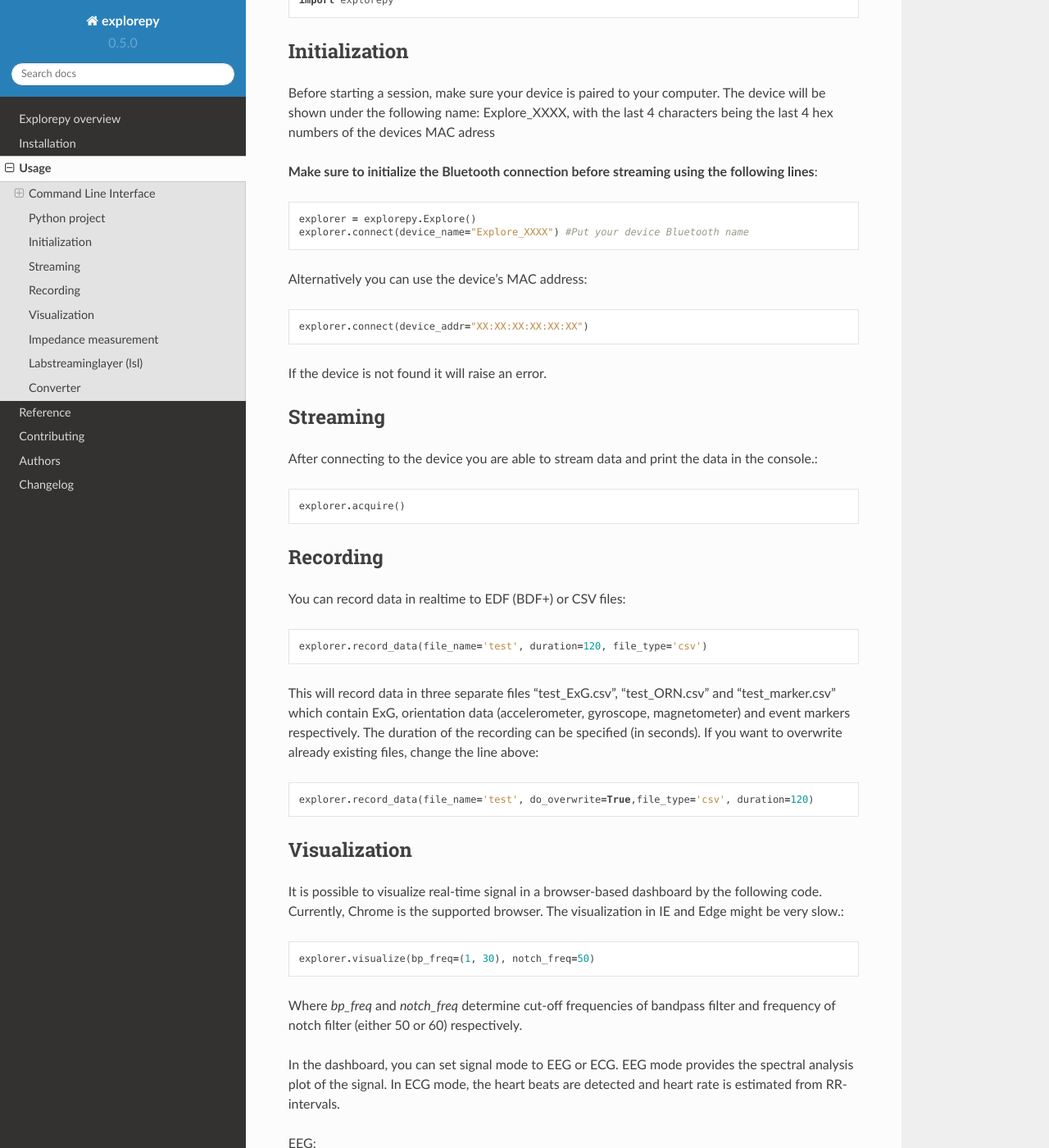
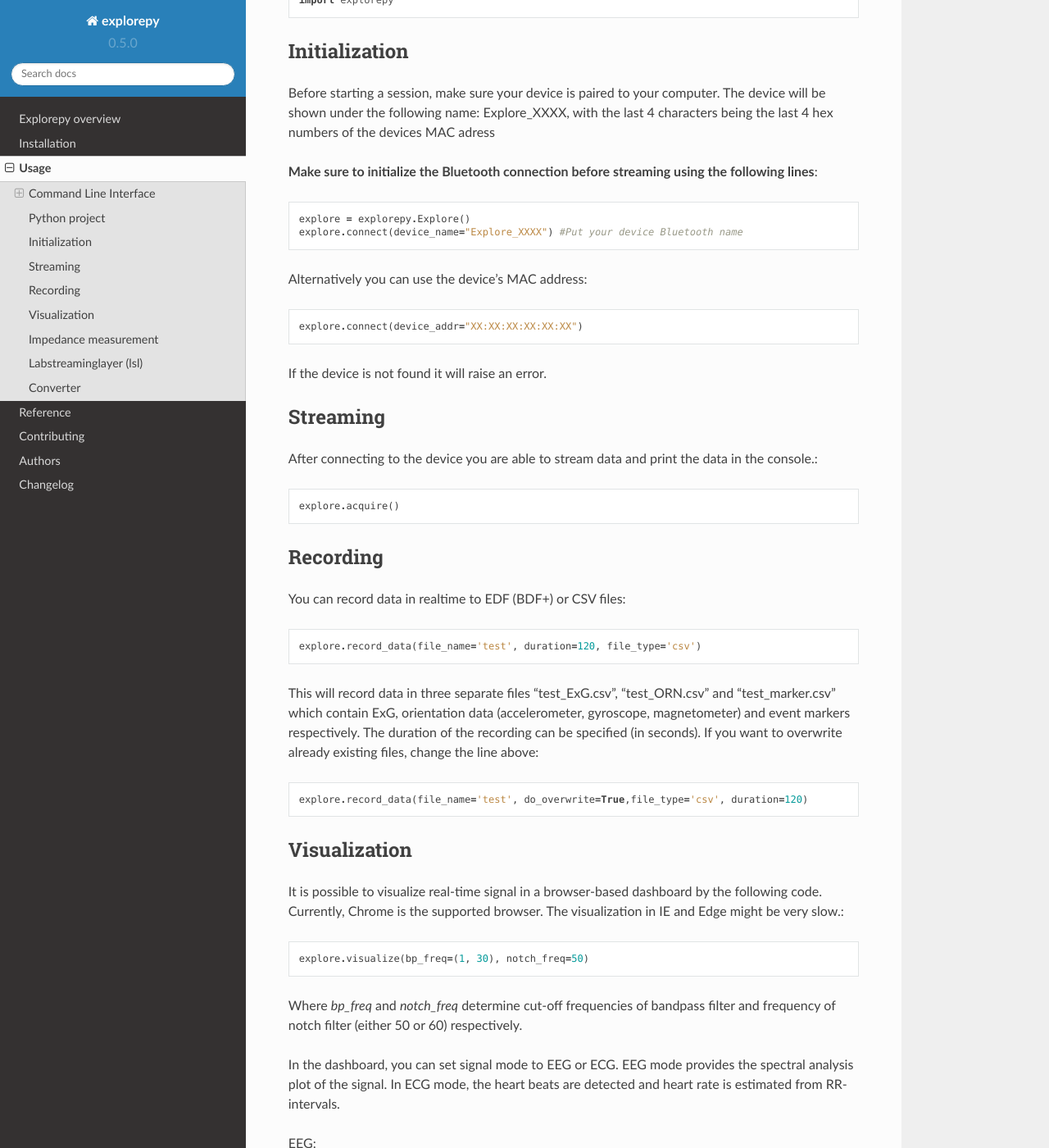
Before and after one commit to Mentalab-hub/explorepy, a Sphinx documentation site: the page built from docs/usage.rst, in a window 1280 px wide and 1400 px high, scrolled down 2712 px. Shown: the whole window at 82% size. Built offline with Sphinx 7.4.7 and the Read the Docs theme 2.0.0, drawn with Linux system fonts in a browser that asks for light colours; some of the changed text lies outside the part shown.

Commit message:
update docs (consistent naming)

```diff
--- a/docs/usage.rst
+++ b/docs/usage.rst
@@ -124,12 +124,12 @@
 
 **Make sure to initialize the Bluetooth connection before streaming using the following lines**::
 
-    explorer = explorepy.Explore()
-    explorer.connect(device_name="Explore_XXXX") #Put your device Bluetooth name
+    explore = explorepy.Explore()
+    explore.connect(device_name="Explore_XXXX") #Put your device Bluetooth name
 
 Alternatively you can use the device's MAC address::
 
-    explorer.connect(device_addr="XX:XX:XX:XX:XX:XX")
+    explore.connect(device_addr="XX:XX:XX:XX:XX:XX")
 
 If the device is not found it will raise an error.
 
@@ -137,19 +137,19 @@
 ^^^^^^^^^
 After connecting to the device you are able to stream data and print the data in the console.::
 
-    explorer.acquire()
+    explore.acquire()
 
 
 Recording
 ^^^^^^^^^
 You can record data in realtime to EDF (BDF+) or CSV files::
 
-    explorer.record_data(file_name='test', duration=120, file_type='csv')
+    explore.record_data(file_name='test', duration=120, file_type='csv')
 
 This will record data in three separate files "test_ExG.csv", "test_ORN.csv" and "test_marker.csv" which contain ExG, orientation data (accelerometer, gyroscope, magnetometer) and event markers respectively. The duration of the recording can be specified (in seconds).
 If you want to overwrite already existing files, change the line above::
 
-    explorer.record_data(file_name='test', do_overwrite=True,file_type='csv', duration=120)
+    explore.record_data(file_name='test', do_overwrite=True,file_type='csv', duration=120)
 
 
 Visualization
@@ -157,7 +157,7 @@
 It is possible to visualize real-time signal in a browser-based dashboard by the following code. Currently, Chrome is the supported browser. The visualization in IE and Edge might be very slow.::
 
 
-    explorer.visualize(bp_freq=(1, 30), notch_freq=50)
+    explore.visualize(bp_freq=(1, 30), notch_freq=50)
 
 Where `bp_freq` and `notch_freq` determine cut-off frequencies of bandpass filter and frequency of notch filter (either 50 or 60) respectively.
 
@@ -182,7 +182,7 @@
 To measure electrodes impedances::
 
 
-    explorer.impedance(notch_freq=50)
+    explore.impedance(notch_freq=50)
 
 
 .. image:: /images/Dashboard_imp.jpg
@@ -195,7 +195,7 @@
 ^^^^^^^^^^^^^^^^^^^^^^^
 You can push data directly to LSL using the following line::
 
-    explorer.push2lsl()
+    explore.push2lsl()
 
 
 After that you can stream data from other software such as OpenVibe or other programming languages such as MATLAB, Java, C++ and so on. (See `labstreaminglayer <https://github.com/sccn/labstreaminglayer>`_, `OpenVibe <http://openvibe.inria.fr/how-to-use-labstreaminglayer-in-openvibe/>`_ documentations for details).
```
